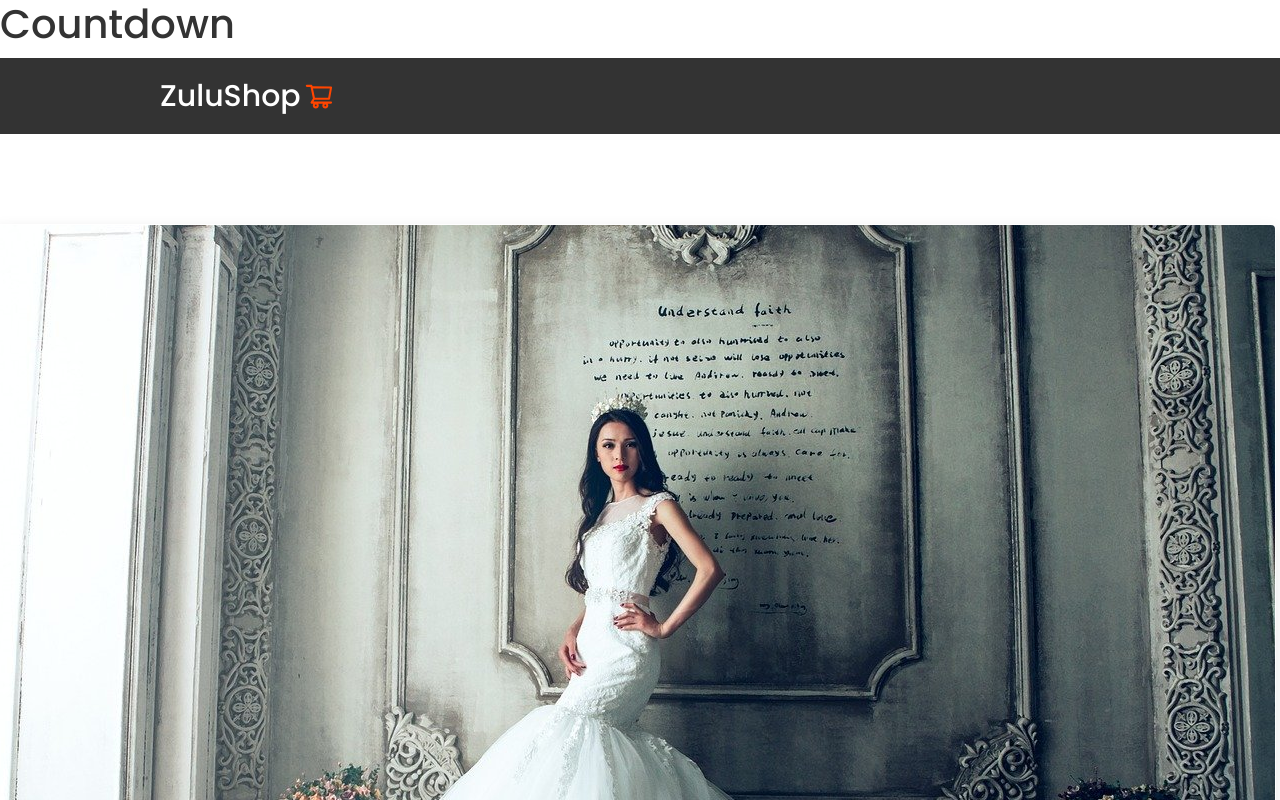
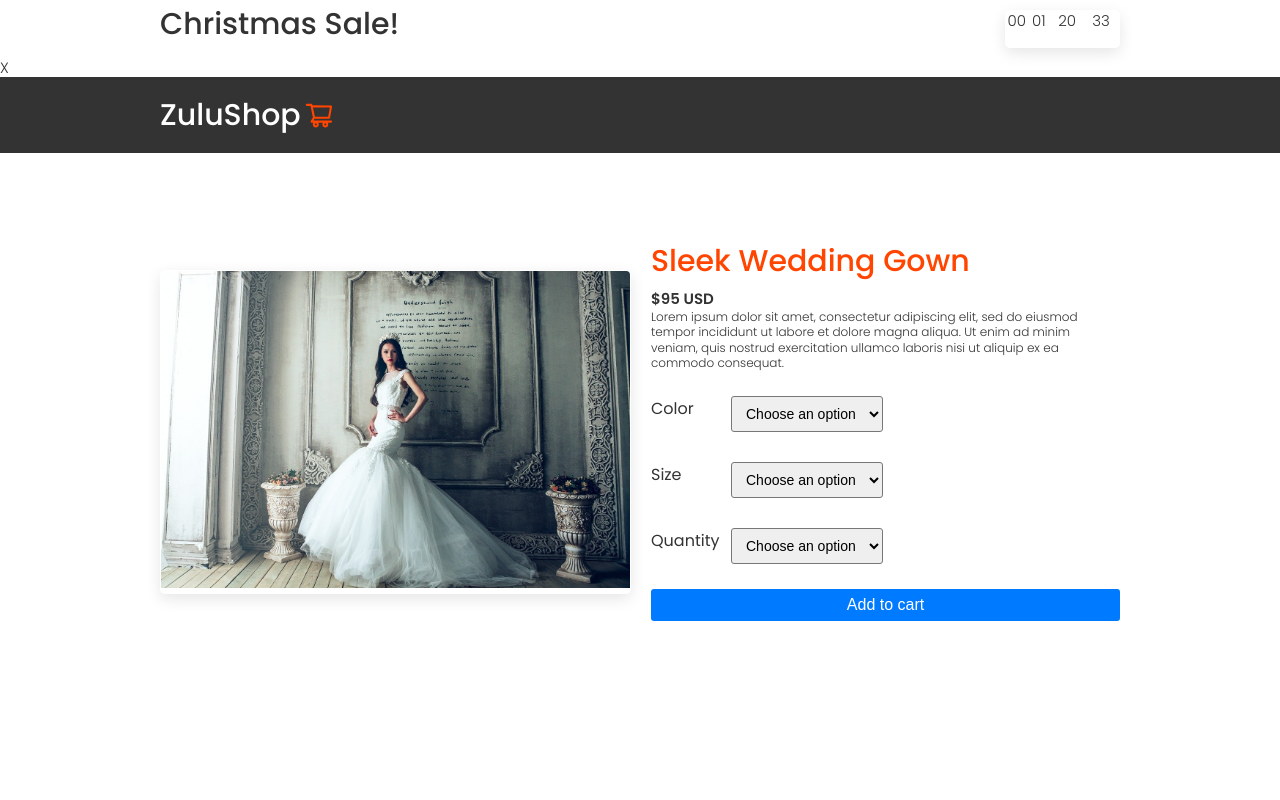
Before and after one commit to jordanr2m/react-countdown, a React (Create React App) app: page / in a window 1280 px wide. Shown: the top 800 px of the page. Built offline with nearby package versions, Linux system fonts and the light colour scheme.

Commit message:
Added JSX for Countdown.

```diff
--- a/src/components/countdown/Countdown.js
+++ b/src/components/countdown/Countdown.js
@@ -3,8 +3,36 @@ import "./Countdown.css";
 
 const Countdown = () => {
   return (
-    <div>
-      <h1>Countdown</h1>
+    <div className='countdown-section'>
+      <div className='container --flex-between'>
+        <h2 className='--text-md'>Christmas Sale!</h2>
+
+        <div className='countdown --card --my'>
+          <time className='--flex-center --text-center --color-white'>
+            <span>
+              <p>00</p>
+              <small>Days</small>
+            </span>
+
+            <span>
+              <p>01</p>
+              <small>Hours</small>
+            </span>
+
+            <span>
+              <p>20</p>
+              <small>Minutes</small>
+            </span>
+
+            <span>
+              <p>33</p>
+              <small>Seconds</small>
+            </span>
+          </time>
+        </div>
+      </div>
+
+      <p className='close'>X</p>
     </div>
   )
 }
--- a/src/components/product/Product.css
+++ b/src/components/product/Product.css
@@ -2,3 +2,16 @@
     margin-bottom: -5px;
     margin-left: 3px;
 }
+
+.product-image,
+.product-description {
+    flex: 1;
+}
+
+.product-image img {
+    width: 100%;
+}
+
+.product-description {
+    margin-left: 1rem;
+}
--- a/src/components/product/Product.js
+++ b/src/components/product/Product.js
@@ -18,7 +18,7 @@ const Product = () => {
       </header>
 
       <section>
-        <div className='container product --flex-center --dir-column'>
+        <div className='container product --flex-center --flex-dir-column'>
           <div className='product-image --text-center --card --mr'>
             <img src={gown} alt='wedding dress'/>
           </div>
```
